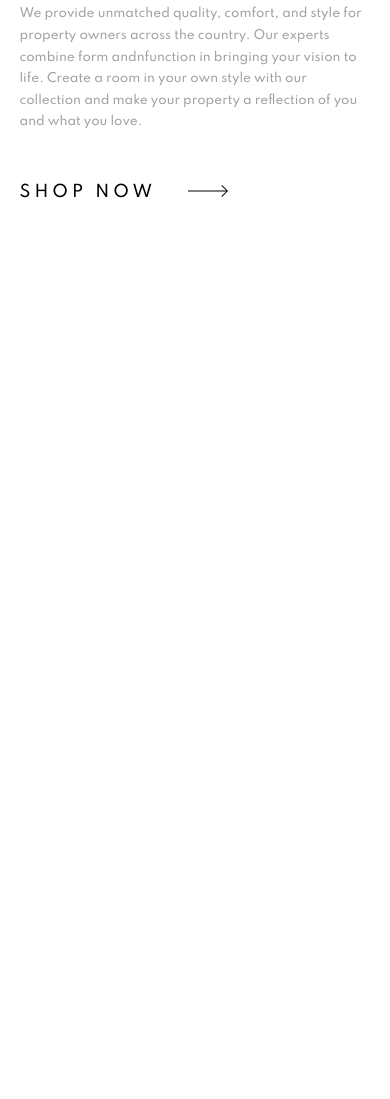
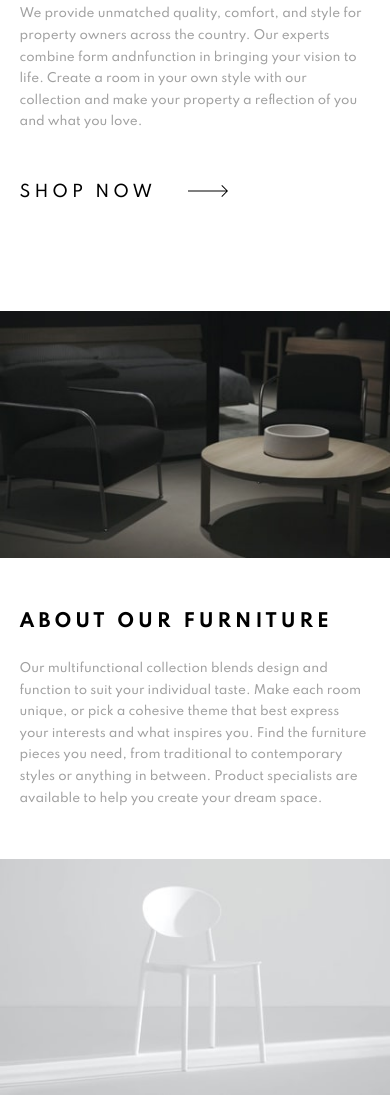
Before and after one commit to AdnanM996/room, a website: page index.html in a window 390 px wide. Shown: the part 533-1632 px from the top of the page. Before the commit the page ends 844 px from the top, so only its background shows below. Drawn offline with nearby package versions, Linux system fonts and the light colour scheme; a script that the page names is missing.

Commit message:
finished about  mobile

```diff
--- a/index.html
+++ b/index.html
@@ -66,6 +66,25 @@
     </section>
     <!--Slider Container end-->
 
+    <!--About-->
+    <section class="about">
+        <div class="grid">
+            <div class="grid__item grid__item--1">
+                <img src="images/image-about-dark.jpg" alt="room about">
+            </div>
+            <div class="grid__item grid__item--2">
+                <div class="wrapper">
+                    <h6>About our furniture</h6>
+                    <p>Our multifunctional collection blends design and function to suit your individual taste. Make each room unique, or pick a cohesive theme that best express your interests and what inspires you. Find the furniture pieces you need, from traditional to contemporary styles or anything in between. Product specialists are available to help you create your dream space.</p>
+                </div>
+            </div>
+            <div class="grid__item grid__item--3">
+                <img src="images/image-about-light.jpg" alt="room about">
+            </div>
+        </div>
+    </section>
+    <!--About end-->
+
 <script src="https://cdnjs.cloudflare.com/ajax/libs/ScrollMagic/2.0.7/ScrollMagic.min.js"></script>
 <script src="https://cdnjs.cloudflare.com/ajax/libs/ScrollMagic/2.0.7/plugins/animation.gsap.min.js"></script>
 <script src="https://cdnjs.cloudflare.com/ajax/libs/ScrollMagic/2.0.7/plugins/debug.addIndicators.min.js"></script>
--- a/scss/base/_typography.scss
+++ b/scss/base/_typography.scss
@@ -21,6 +21,13 @@ h1 {
     line-height: 1.3;
 }
 
+h6 {
+    font-size: 1.8rem;
+    text-transform: uppercase;
+    margin-bottom: 2.5rem;
+    letter-spacing: 4px;
+}
+
 p {
     line-height: 1.8;
 }
--- a/scss/components/_buttons.scss
+++ b/scss/components/_buttons.scss
@@ -40,7 +40,7 @@
         cursor: pointer;
         display: inline-block;
         outline-width: 0;
-        padding: 1.6rem;
+        padding: 2.4rem;
         transition: $transition;
 
         &:hover {
--- a/scss/layout/_grid.scss
+++ b/scss/layout/_grid.scss
@@ -0,0 +1,33 @@
+.grid {
+    display: grid;
+    width: 100%;
+}
+
+.about {
+    & .grid {
+        grid-template-columns: 1fr;
+
+        &__item {
+            width: 100%;
+
+            &--1,
+            &--3 {
+                & img {
+                    height: auto;
+                    width: 100%;
+                    object-fit: cover;
+                }
+            }
+
+            &--2 {
+                padding: 5rem 0rem;
+
+                & .wrapper {
+                    justify-content: space-between;
+                    align-items: flex-start;
+                    flex-direction: column;
+                }
+            }
+        }
+    }
+}
```
Also changed, not shown: css/styles.css.
